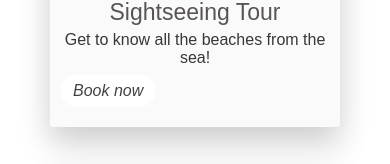
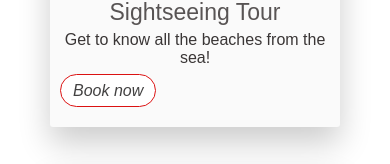
Before and after one commit to estefaniaderosa/gbhotel, a React (Create React App) app: page /tours in a window 390 px wide. Shown: the part 625-789 px from the top of the page. Built offline with nearby package versions, Linux system fonts and the light colour scheme.

Commit message:
another responsive fix

```diff
--- a/src/components/Tour.css
+++ b/src/components/Tour.css
@@ -72,10 +72,10 @@
 
 @media screen and (max-width: 390px) {
     .tour-info{
-        max-width:10px;
+        max-width:4px;
         margin-left: 0px;
         padding: 7px 12px;
-        border: 1px solid rgb(253, 253, 253);
+        border: 1px solid rgb(219, 18, 18);
         border-radius:40px;
 
     }
```
Also changed, not shown: 10 other files (tests, documents, lock files or other folders).
